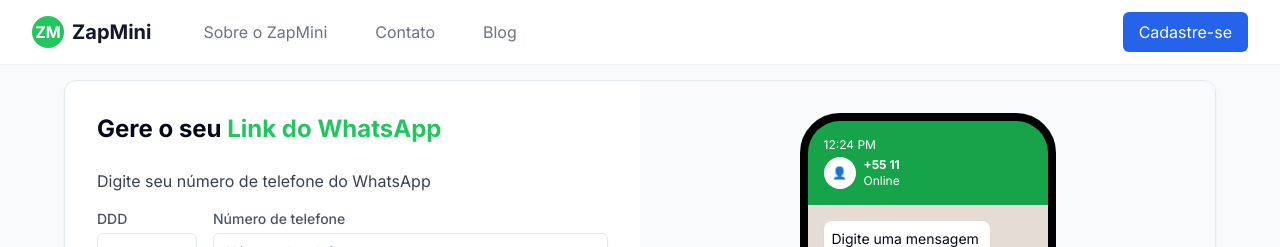
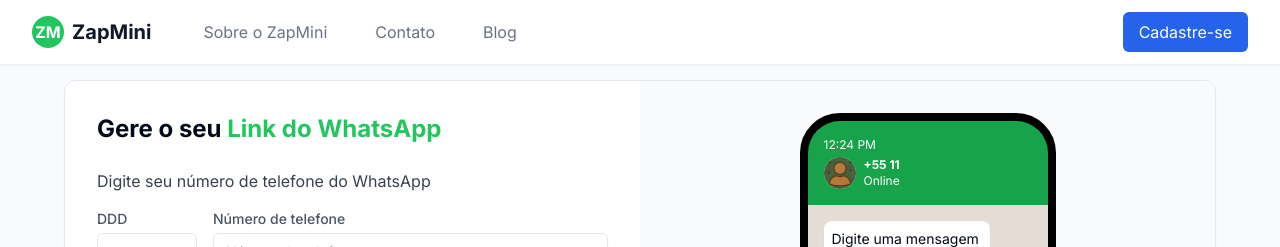
Before and after one commit to brunoomarcel/zapmini, a Next.js app: page / in a window 1280 px wide. Shown: the top 247 px of the page. Built offline with nearby package versions, Linux system fonts and the light colour scheme.

Commit message:
add border and image to avatar

```diff
--- a/src/components/whatsapp-link-generator.tsx
+++ b/src/components/whatsapp-link-generator.tsx
@@ -398,7 +398,9 @@
                 </div>
                 <div className="flex items-center mt-1">
                   <div className="w-6 sm:w-8 h-6 sm:h-8 bg-white rounded-full mr-2 flex items-center justify-center">
-                    <span className="text-gray-400 text-xs">👤</span>
+                    <span className="text-gray-400 text-xs">
+                      <img src="/images/avatar_default.png" alt="avatar_default" className="rounded-3xl"/>
+                    </span>
                   </div>
                   <div>
                     <div className="text-[10px] sm:text-xs font-bold">+55 {ddd} {phoneNumber}</div>
```
